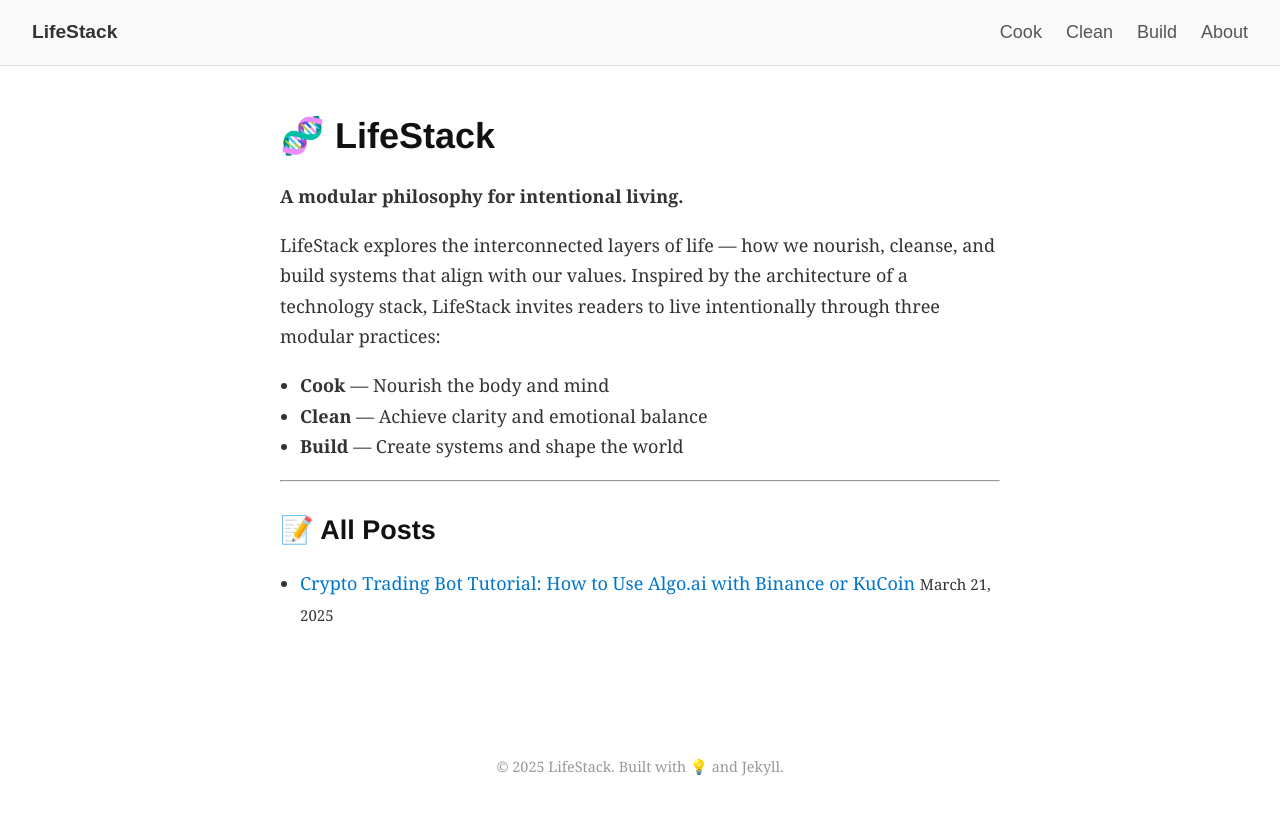
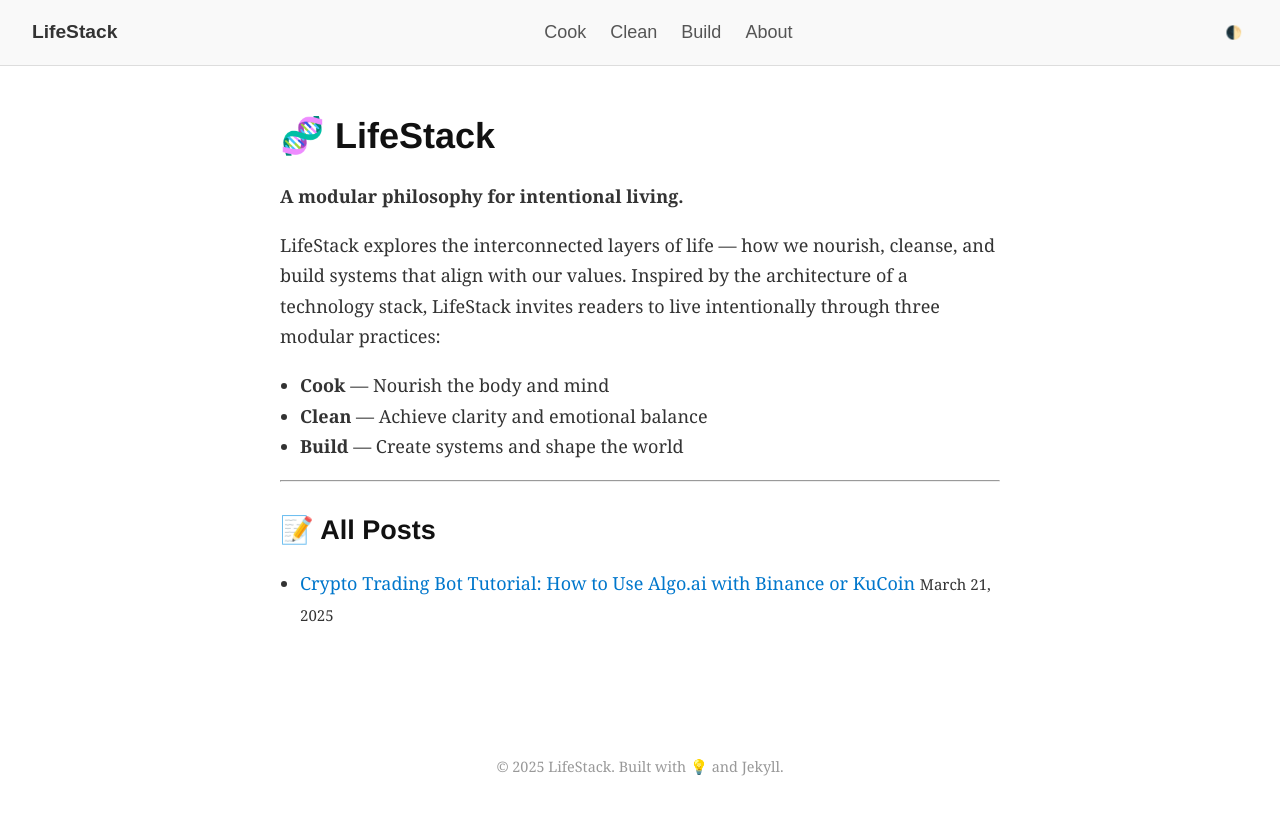
Before and after one commit to skelleng/lifeStack, a Jekyll site: the page built from index.md, in a window 1280 px wide. Shown: the top 815 px of the page. Built offline with Jekyll 4.4.1, drawn with Linux system fonts in a browser that asks for light colours.

Commit message:
Update nav.html

```diff
--- a/_includes/nav.html
+++ b/_includes/nav.html
@@ -20,4 +20,17 @@
       About
     </a>
   </div>
+  <button onclick="toggleTheme()" id="themeToggle" style="border: none; background: none; color: #555; cursor: pointer;">
+  🌓
+</button>
+
+<script>
+  const toggleTheme = () => {
+    document.body.classList.toggle('dark');
+    localStorage.setItem('theme', document.body.classList.contains('dark') ? 'dark' : 'light');
+  };
+  if (localStorage.getItem('theme') === 'dark') {
+    document.body.classList.add('dark');
+  }
+</script>
 </nav>
```
